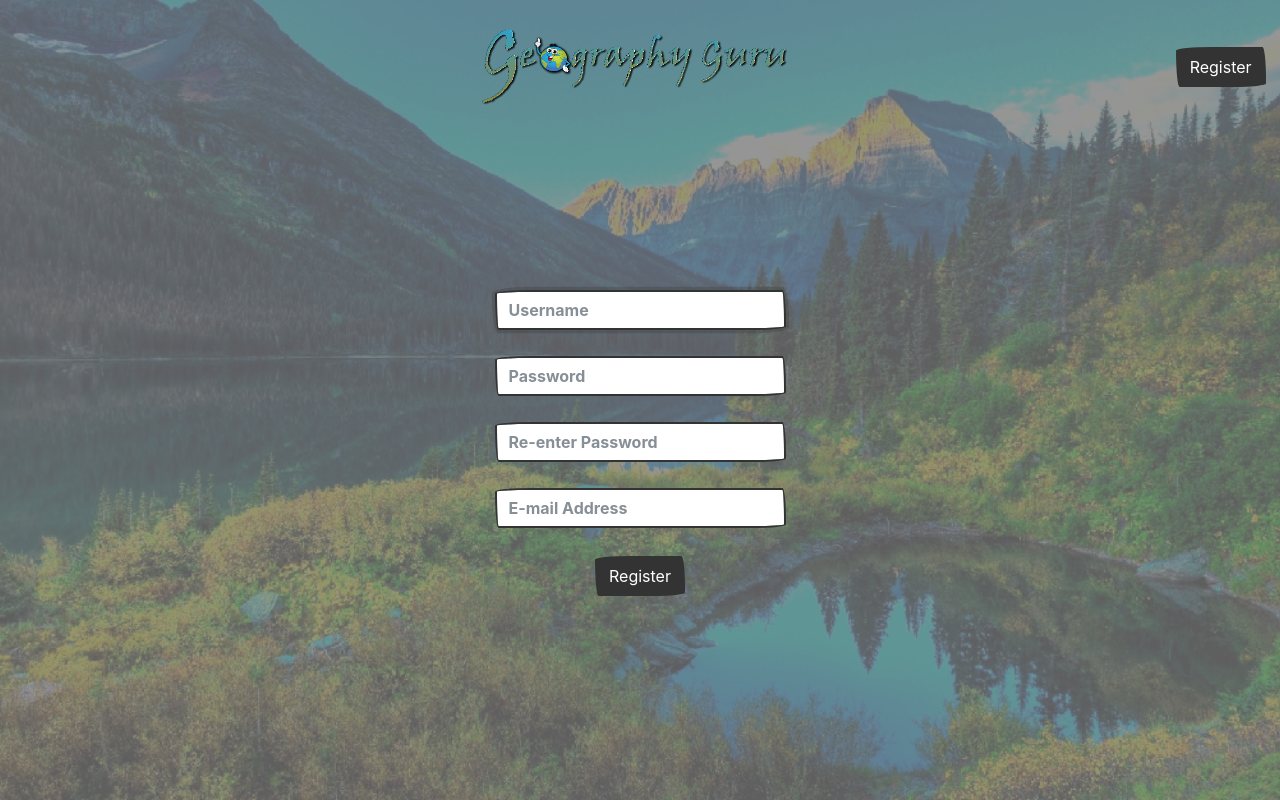
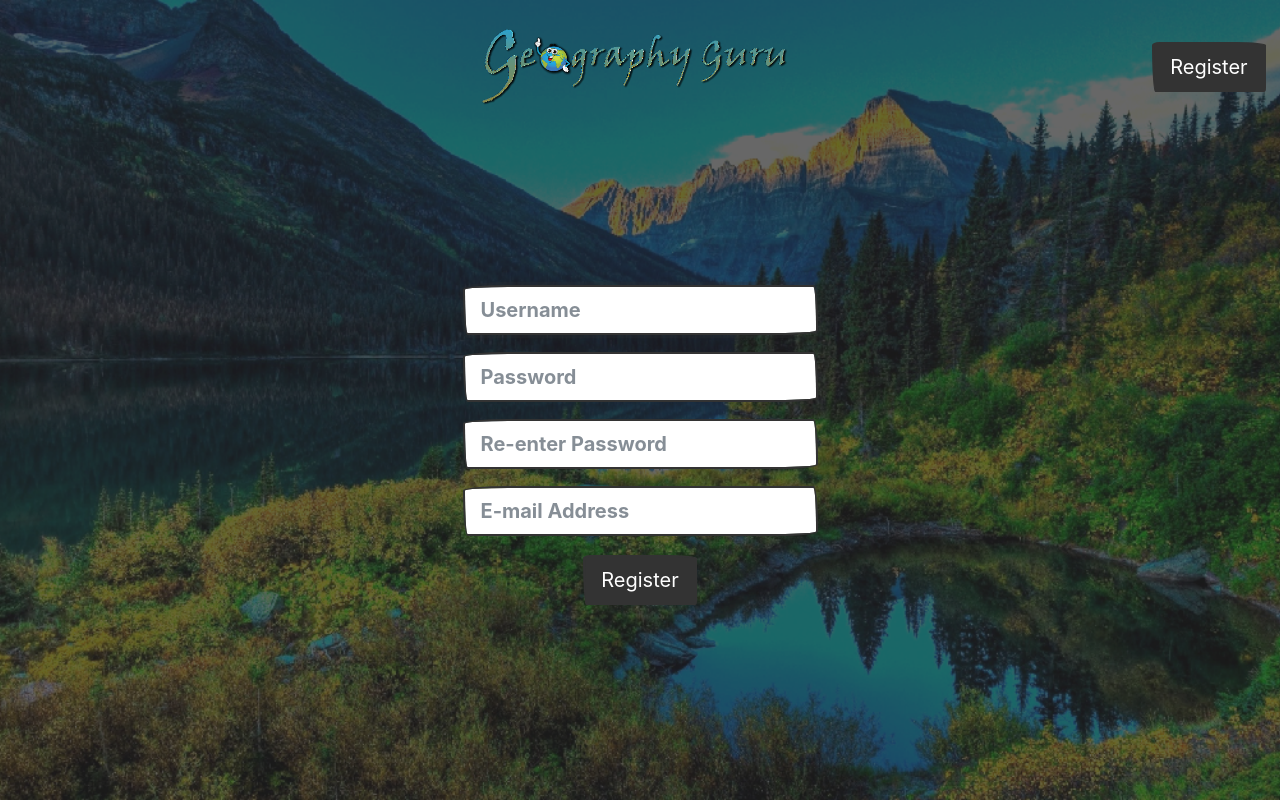
Before and after one commit to Jelleas/WebIK, a Flask app: page /register in a window 1280 px wide. Run offline with Flask 2, Linux system fonts and the light colour scheme; some libraries are stand-ins or nearby versions; some web fonts are replaced.

Commit message:
knoppen groter gemaakt

```diff
--- a/static/styles.css
+++ b/static/styles.css
@@ -1,5 +1,5 @@
 body {
-    background-image: url("background2.png");
+    background-image: url("background3.png");
     background-repeat: no-repeat;
     background-attachment: fixed;
     background-position: center;
--- a/templates/layout.html
+++ b/templates/layout.html
@@ -25,7 +25,7 @@
     <body class="">
         <div class="">
             {% if session.user_id %}
-            <nav class="navbar navbar-expand-lg navbar-light" style="background-color: RGB(190,229,235, 0.3);">
+            <nav class="navbar navbar-expand-lg navbar-light" style="background-color: RGB(16,12,8, 0.3);">
             <a class="navbar-brand" href="{{ url_for('index') }}"><img src={{ url_for('static', filename = 'logo.png') }} width="200" height="70"></span></a>
             <button class="navbar-toggler" type="button" data-toggle="collapse" data-target="#navbarColor02" aria-controls="navbarColor02" aria-expanded="false" aria-label="Toggle navigation">
               <span class="navbar-toggler-icon"></span>
@@ -47,7 +47,7 @@
                 </li>
               </ul>
               <form class="form-inline my-2 my-lg-0" action="{{ url_for('logout') }}">
-                <button class="bttn btn-secondary my-2 my-sm-0" type="submit">Logout</button>
+                <button type="submit" class="btn btn-primary btn-lg">Logout</button>
               </form>
             </div>
             </nav>
@@ -63,7 +63,7 @@
               <ul class="navbar-nav mr-auto">
               </ul>
               <form class="form-inline my-2 my-lg-0" action="{{ url_for('register') }}">
-                <button class="btn btn-primary" type="submit">Register</button>
+                <button class="btn btn-primary btn-lg" type="submit">Register</button>
               </form>
             </div>
           </nav>
--- a/templates/login.error.html
+++ b/templates/login.error.html
@@ -19,13 +19,13 @@
         <div class = test>
         <fieldset>
             <div class="form-group">
-                <input autocomplete="off" autofocus class="form-control" name="username" placeholder="Username" type="text"/>
+                <input autocomplete="off" autofocus class="form-control form-control-lg" name="username" placeholder="Username" type="text"/>
             </div>
             <div class="form-group">
-                <input class="form-control" name="password" placeholder="Password" type="password"/>
+                <input class="form-control form-control-lg" name="password" placeholder="Password" type="password"/>
             </div>
             <div class="form-group">
-                <button class="btn btn-primary" type="submit">Log In</button>
+                <button class="btn btn-primary btn-lg" type="submit">Log In</button>
             </div>
         </div
         </fieldset>
--- a/templates/login.html
+++ b/templates/login.html
@@ -9,13 +9,13 @@
         <div class = test>
         <fieldset>
             <div class="form-group">
-                <input autocomplete="off" autofocus class="form-control" name="username" placeholder="Username" type="text"/>
+                <input autocomplete="off" autofocus class="form-control form-control-lg" name="username" placeholder="Username" type="text"/>
             </div>
             <div class="form-group">
-                <input class="form-control" name="password" placeholder="Password" type="password"/>
+                <input class="form-control form-control-lg" name="password" placeholder="Password" type="password"/>
             </div>
             <div class="form-group">
-                <button class="btn btn-primary" type="submit">Log In</button>
+                <button class="btn btn-primary btn-lg" type="submit">Log In</button>
             </div>
         </div
         </fieldset>
--- a/templates/register.html
+++ b/templates/register.html
@@ -9,19 +9,19 @@
         <div class = test>
         <fieldset>
             <div class="form-group">
-                <input autocomplete="off" autofocus class="form-control" name="username" placeholder="Username" type="text"/>
+                <input autocomplete="off" autofocus class="form-control form-control-lg"name="username" placeholder="Username" type="text"/>
             </div>
             <div class="form-group">
-                <input class="form-control" name="password" placeholder="Password" type="password"/>
+                <input class="form-control form-control-lg" name="password" placeholder="Password" type="password"/>
             </div>
             <div class="form-group">
-                <input class="form-control" name="confirmation" placeholder="Re-enter Password" type="password"/>
+                <input class="form-control form-control-lg" name="confirmation" placeholder="Re-enter Password" type="password"/>
             </div>
             <div class="form-group">
-                <input class="form-control" name="mail" placeholder="E-mail Address" type="text"/>
+                <input class="form-control form-control-lg" name="mail" placeholder="E-mail Address" type="text"/>
             </div>
             <div class="form-group">
-                <button class="btn btn-primary" type="submit">Register</button>
+                <button class="btn btn-primary btn-lg" type="submit">Register</button>
             </div>
         </fieldset>
         </div>
```
Also changed, not shown: templates/register.error.html (+4 -4 lines), static/background3.png (added).
